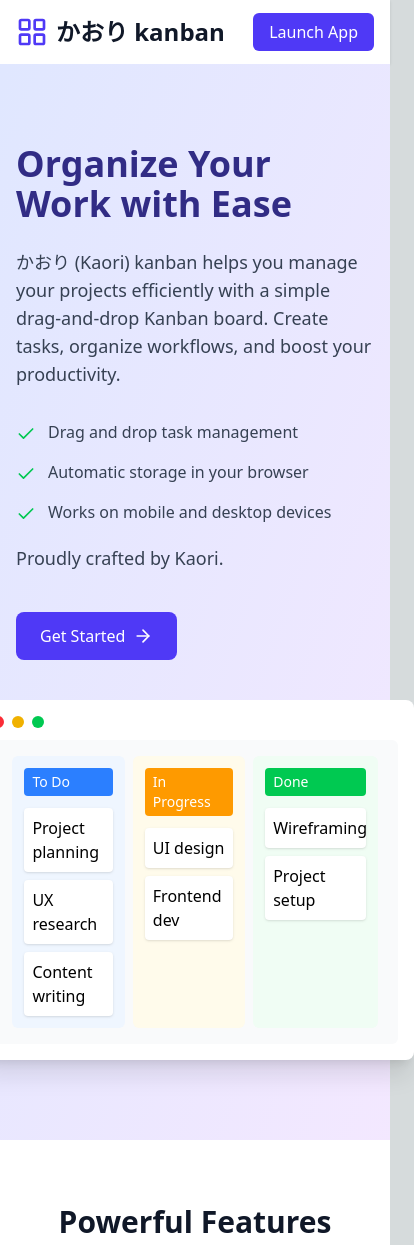
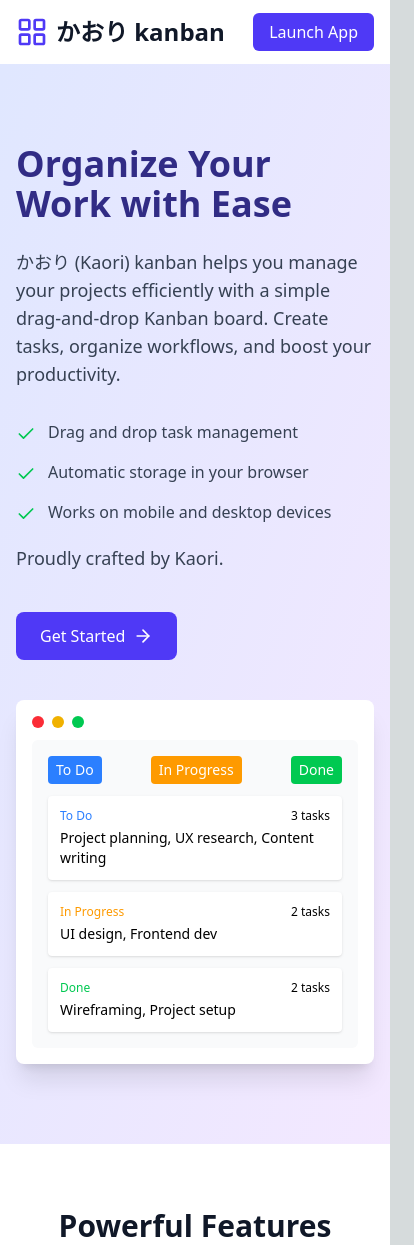
Before and after one commit to Hazko-stack/-kanban, a Next.js app: page / in a window 390 px wide. Shown: the top 1245 px of the page, 414 px wide, since content can reach past the window. Built offline with nearby package versions, Linux system fonts and the light colour scheme.

Commit message:
fix tampilan mobile

```diff
--- a/app/page.tsx
+++ b/app/page.tsx
@@ -63,28 +63,61 @@ export default function HomePage() {
               </div>
             </div>
             <div className="md:w-1/2">
+              {/* preview */}
             <div className="bg-white p-4 rounded-lg shadow-xl">
               <div className="flex space-x-2 mb-3">
                 <div className="w-3 h-3 rounded-full bg-red-500"></div>
                 <div className="w-3 h-3 rounded-full bg-yellow-500"></div>
                 <div className="w-3 h-3 rounded-full bg-green-500"></div>
               </div>
-                <div className="flex justify-around p-4 bg-gray-50 rounded-md">
+
+              {/* Hide on small screens, show on medium+ */}
+              <div className="hidden md:flex justify-around p-4 bg-gray-50 rounded-md">
                 <div className="w-1/3 bg-blue-50 rounded-md p-3 mx-1">
                   <div className="bg-blue-500 text-white text-sm font-medium rounded py-1 px-2 mb-3">To Do</div>
-                    <div className="bg-white p-2 rounded shadow-sm mb-2">Project planning</div>
-                    <div className="bg-white p-2 rounded shadow-sm mb-2">UX research</div>
-                    <div className="bg-white p-2 rounded shadow-sm">Content writing</div>
+                  <div className="bg-white p-2 rounded shadow-sm mb-2 break-words">Project planning</div>
+                  <div className="bg-white p-2 rounded shadow-sm mb-2 break-words">UX research</div>
+                  <div className="bg-white p-2 rounded shadow-sm break-words">Content writing</div>
                 </div>
                 <div className="w-1/3 bg-amber-50 rounded-md p-3 mx-1">
                   <div className="bg-amber-500 text-white text-sm font-medium rounded py-1 px-2 mb-3">In Progress</div>
-                    <div className="bg-white p-2 rounded shadow-sm mb-2">UI design</div>
-                    <div className="bg-white p-2 rounded shadow-sm">Frontend dev</div>
+                  <div className="bg-white p-2 rounded shadow-sm mb-2 break-words">UI design</div>
+                  <div className="bg-white p-2 rounded shadow-sm break-words">Frontend dev</div>
                 </div>
                 <div className="w-1/3 bg-green-50 rounded-md p-3 mx-1">
                   <div className="bg-green-500 text-white text-sm font-medium rounded py-1 px-2 mb-3">Done</div>
-                    <div className="bg-white p-2 rounded shadow-sm mb-2">Wireframing</div>
-                    <div className="bg-white p-2 rounded shadow-sm">Project setup</div>
+                  <div className="bg-white p-2 rounded shadow-sm mb-2 break-words">Wireframing</div>
+                  <div className="bg-white p-2 rounded shadow-sm break-words">Project setup</div>
+                </div>
+              </div>
+
+              {/* Show on small screens, hide on medium+ */}
+              <div className="md:hidden p-4 bg-gray-50 rounded-md">
+                <div className="flex justify-between items-center mb-3">
+                  <div className="bg-blue-500 text-white text-sm font-medium rounded py-1 px-2">To Do</div>
+                  <div className="bg-amber-500 text-white text-sm font-medium rounded py-1 px-2">In Progress</div>
+                  <div className="bg-green-500 text-white text-sm font-medium rounded py-1 px-2">Done</div>
+                </div>
+                <div className="bg-white p-3 rounded shadow-sm mb-3">
+                  <div className="flex justify-between mb-1">
+                    <span className="text-xs font-medium text-blue-500">To Do</span>
+                    <span className="text-xs">3 tasks</span>
+                  </div>
+                  <div className="text-sm">Project planning, UX research, Content writing</div>
+                </div>
+                <div className="bg-white p-3 rounded shadow-sm mb-3">
+                  <div className="flex justify-between mb-1">
+                    <span className="text-xs font-medium text-amber-500">In Progress</span>
+                    <span className="text-xs">2 tasks</span>
+                  </div>
+                  <div className="text-sm">UI design, Frontend dev</div>
+                </div>
+                <div className="bg-white p-3 rounded shadow-sm">
+                  <div className="flex justify-between mb-1">
+                    <span className="text-xs font-medium text-green-500">Done</span>
+                    <span className="text-xs">2 tasks</span>
+                  </div>
+                  <div className="text-sm">Wireframing, Project setup</div>
                 </div>
               </div>
             </div>
```
Lines whose indentation alone changed are shown as unchanged.
